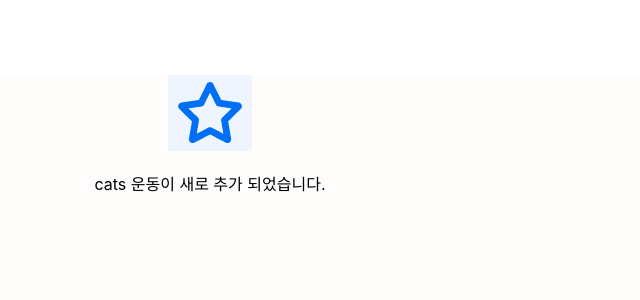
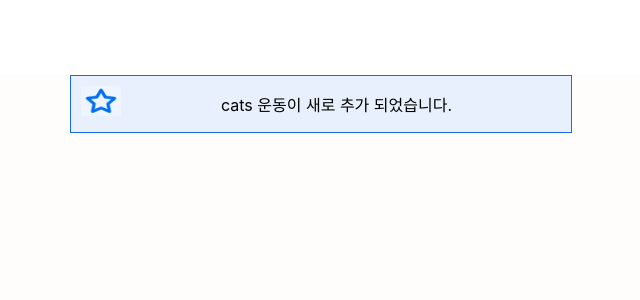
Before and after one commit to mun-jeong-min/eee-front, a React (Create React App) app: page /alarm in a window 1280 px wide. Shown: the top 300 px of the page, without its empty margins (430-1070 px from the left). Built offline with nearby package versions, Linux system fonts and the light colour scheme.

Commit message:
EDIT :: alarm, search 세부구현

```diff
--- a/src/App.css
+++ b/src/App.css
@@ -3,6 +3,40 @@
   background-color: #FFFCFC;
   height: 640px;
   margin-top: 75px;
+}
+
+.search {
+  margin-left: 50px;
+}
+
+.searchP {
+  padding-right: 115px;
+}
+
+.searchInput {
+  margin-left: 213px;
+  width: 350px;
+  height: 20px;
+}
+
+.alarmP {
+  padding-left: 100px;
+}
+
+.alarmImg {
+  padding-left: 10px;
+  padding-top: 10px;
+  width: 40px;
+  height: 30px;
+}
+
+.alarm {
+  margin-left: 500px;
+  border: 1px solid black;
+  width: 500px;
+  border-color: #166CEC;
+  background-color: #e8f0fd;
+  display: flex;
 }
 
 .mainImg {
--- a/src/components/alarm.jsx
+++ b/src/components/alarm.jsx
@@ -5,8 +5,8 @@ const Alarm = () => {
     return (
         <div className="App">
             <div className="alarm">
-                <img src={star} alt="별" />
-                <p>cats 운동이 새로 추가 되었습니다.</p>
+                <img className='alarmImg' src={star} alt="별" />
+                <p className='alarmP'>cats 운동이 새로 추가 되었습니다.</p>
             </div>
         </div>
     )
--- a/src/components/search.jsx
+++ b/src/components/search.jsx
@@ -4,8 +4,14 @@ const Search = () => {
     return (
         <div className="App">
             <div>
-                <p>검색</p>
+                <p className="searchP">검색</p>
                 <p>카테고리를 입력하세요</p>
+                <div className="search">
+                    <input className="searchInput" type="text" />
+                    <button>X</button>
+                    <button>v</button>
+                </div>
+
             </div>
         </div>
     )
```
